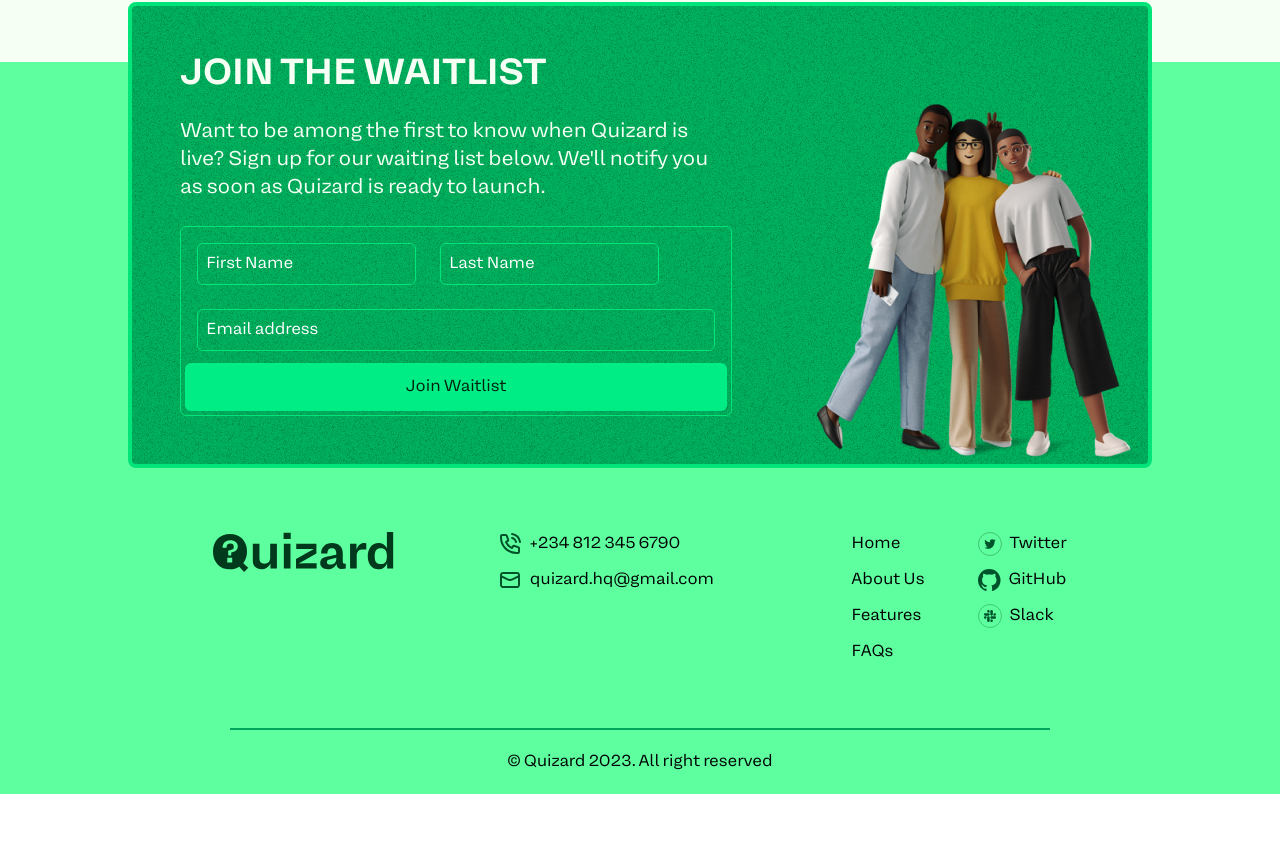
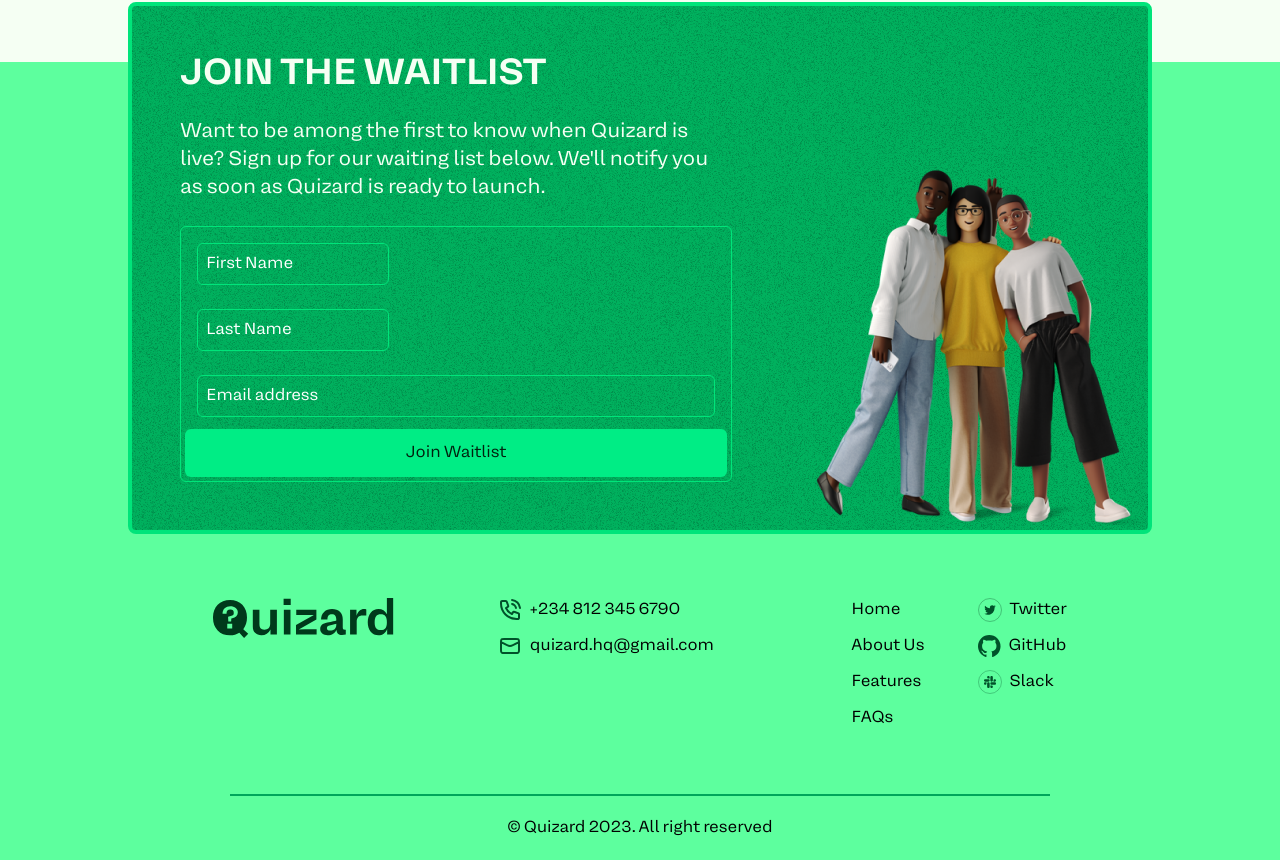
Before and after one commit to quizardhq/frontend, a Next.js app: page /careers/ui-ux-intern in a window 1280 px wide. Shown: the part 826-1686 px from the top of the page. Before the commit the page ends 1620 px from the top, so only its background shows below. Built offline with nearby package versions, Linux system fonts and the light colour scheme.

Commit message:
Added changes for input fields. Changed flex flex-row to columns-2 gap-2

```diff
--- a/components/ui/molecules/JoinWaitlist.tsx
+++ b/components/ui/molecules/JoinWaitlist.tsx
@@ -52,13 +52,13 @@ export function WaitlistForm({ accent, isLight }: WaitlistFormProps) {
       <div
         className={`w-full flex flex-wrap border border-[${accent}] rounded-md p-1`}
       >
-        <div className="flex flex-row">
+        <div className="columns-2 gap-2">
           <input
             type="text"
             name="first_name"
             id="first_name"
             placeholder="First Name"
-            className={`w-1/2 outline-none border border-[${accent}] p-2 bg-transparent rounded-md m-3 ${
+            className={`w-48 outline-none border border-[${accent}] p-2 bg-transparent rounded-md m-3 ${
               isLight ? 'placeholder:text-white' : ''
             }`}
           />
@@ -67,7 +67,7 @@ export function WaitlistForm({ accent, isLight }: WaitlistFormProps) {
             name="last_name"
             id="last_name"
             placeholder="Last Name"
-            className={`w-1/2 outline-none border border-[${accent}] p-2 bg-transparent rounded-md m-3 ${
+            className={`w-48 outline-none border border-[${accent}] p-2 bg-transparent rounded-md m-3 ${
               isLight ? 'placeholder:text-white' : ''
             }`}
           />
```
Also changed, not shown: components/assets/data/index.js (+14 -1 lines), components/ui/organisms/ComingSoon.tsx (+10 -4 lines), components/assets/index.js (line endings or trailing spaces).
